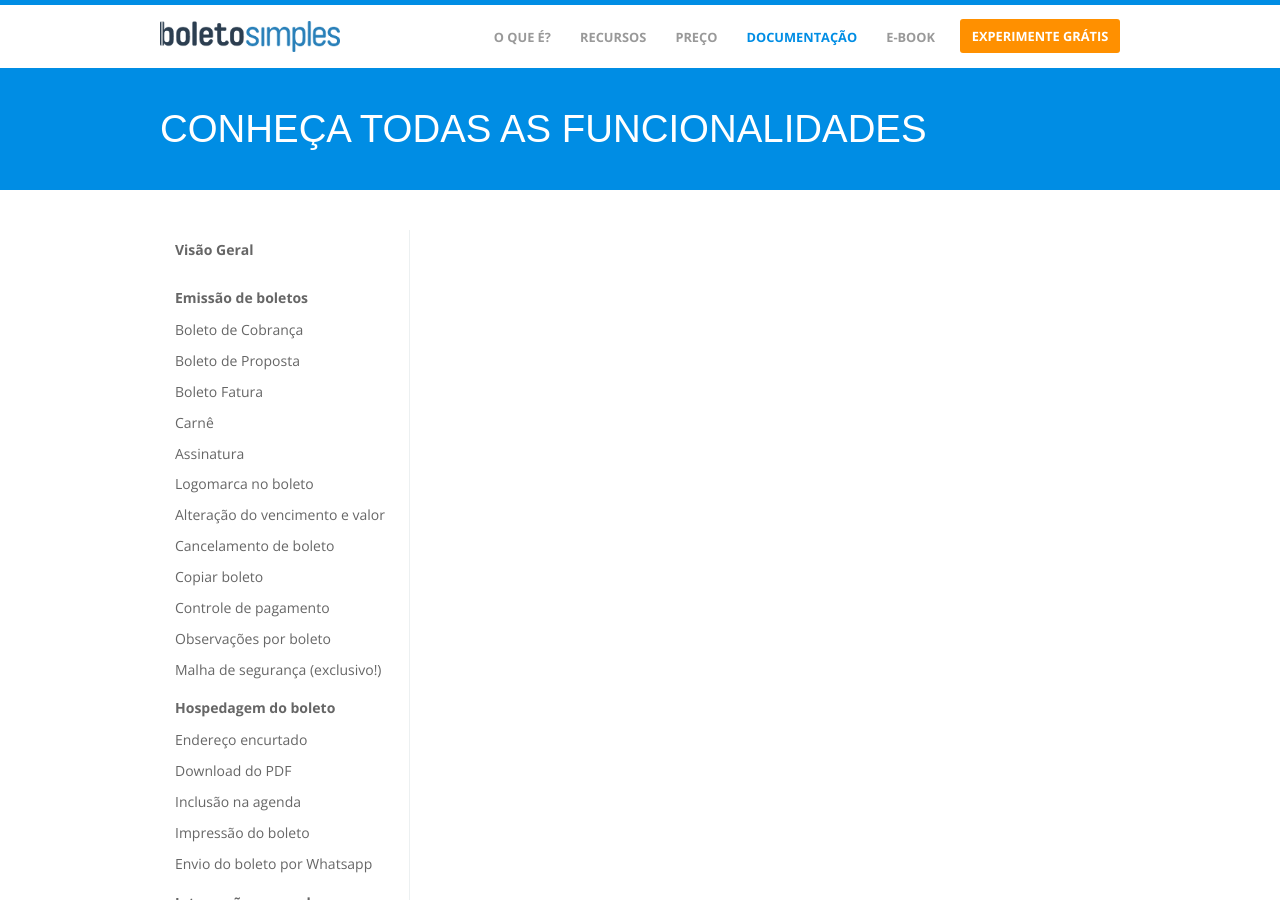
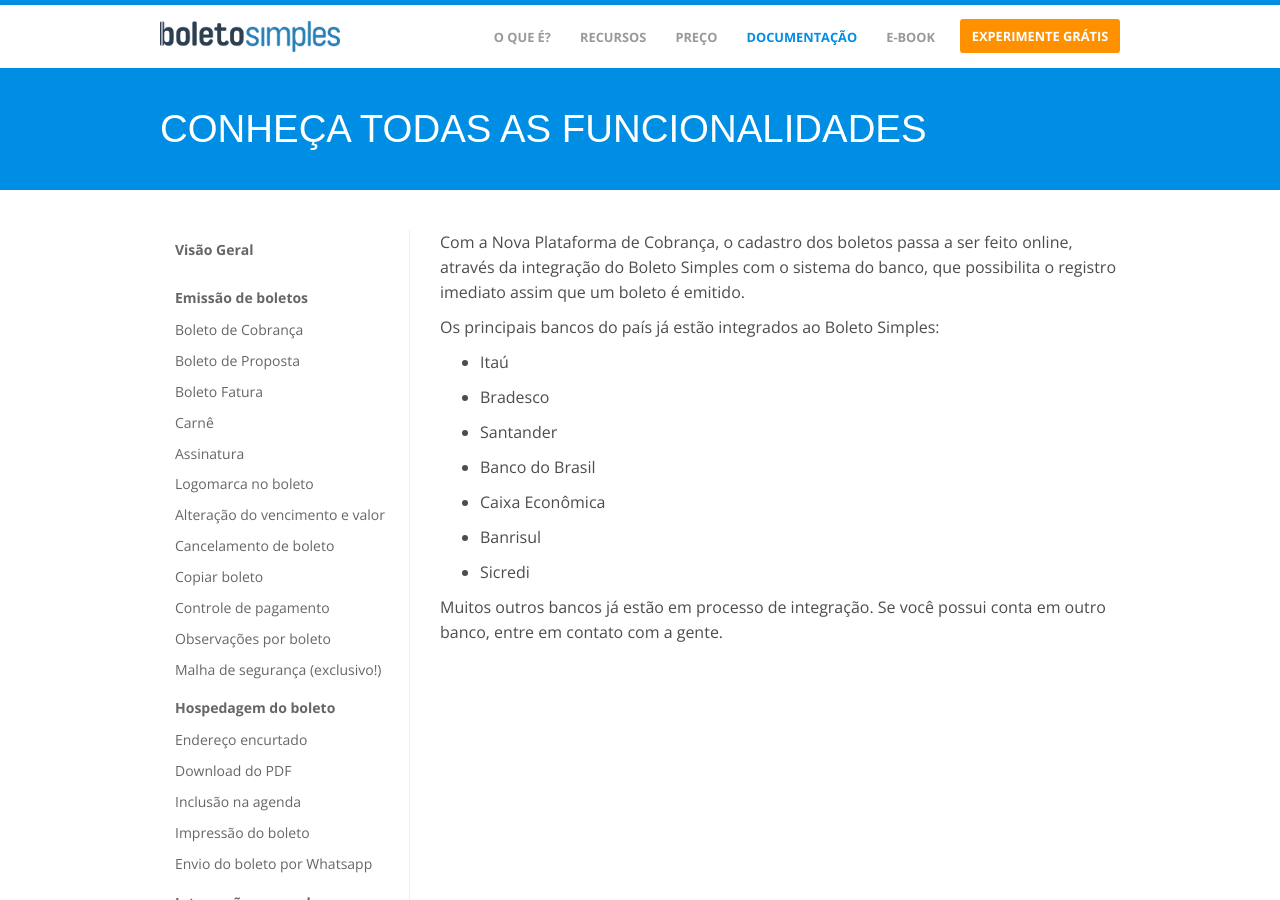
Before and after one commit to BoletoSimples/boletosimples-features, a Jekyll site: the page built from integracao-com-os-bancos/bancos-suportados.markdown, in a window 1280 px wide and 900 px high. Built offline with Jekyll 4.4.1, drawn with Linux system fonts in a browser that asks for light colours.

Commit message:
Updated Bancos Suportados

```diff
--- a/integracao-com-os-bancos/bancos-suportados.markdown
+++ b/integracao-com-os-bancos/bancos-suportados.markdown
@@ -3,3 +3,24 @@
 date: 2018-01-30 17:52:00 -02:00
 position: 1
 ---
+
+Com a Nova Plataforma de Cobrança, o cadastro dos boletos passa a ser feito online, através da integração do Boleto Simples com o sistema do banco, que possibilita o registro imediato assim que um boleto é emitido.
+
+Os principais bancos do país já estão integrados ao Boleto Simples:
+
+* Itaú
+
+* Bradesco
+
+* Santander
+
+* Banco do Brasil
+
+* Caixa Econômica
+
+* Banrisul
+
+* Sicredi
+
+
+Muitos outros bancos já estão em processo de integração. Se você possui conta em outro banco, entre em contato com a gente.
```
